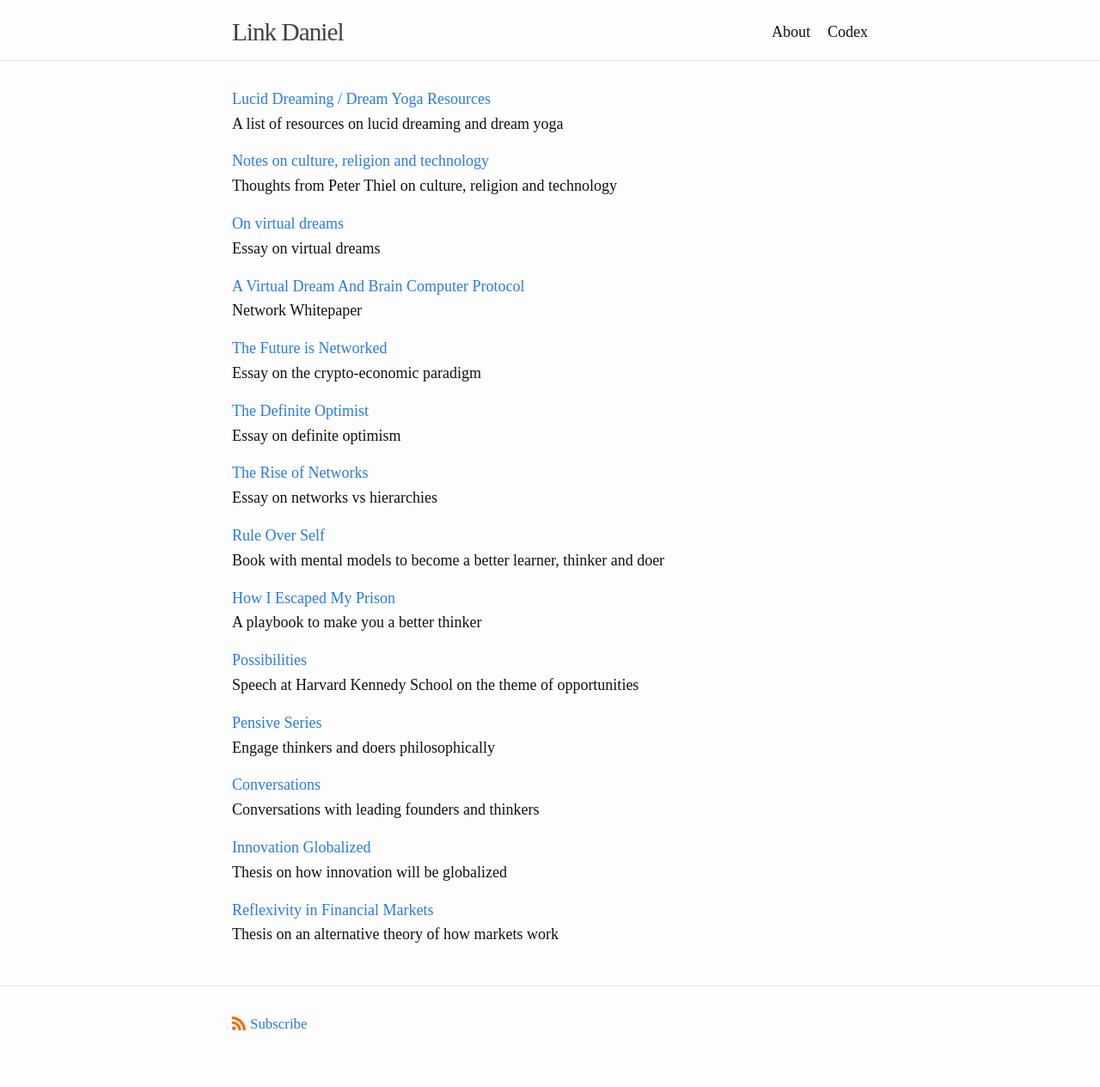
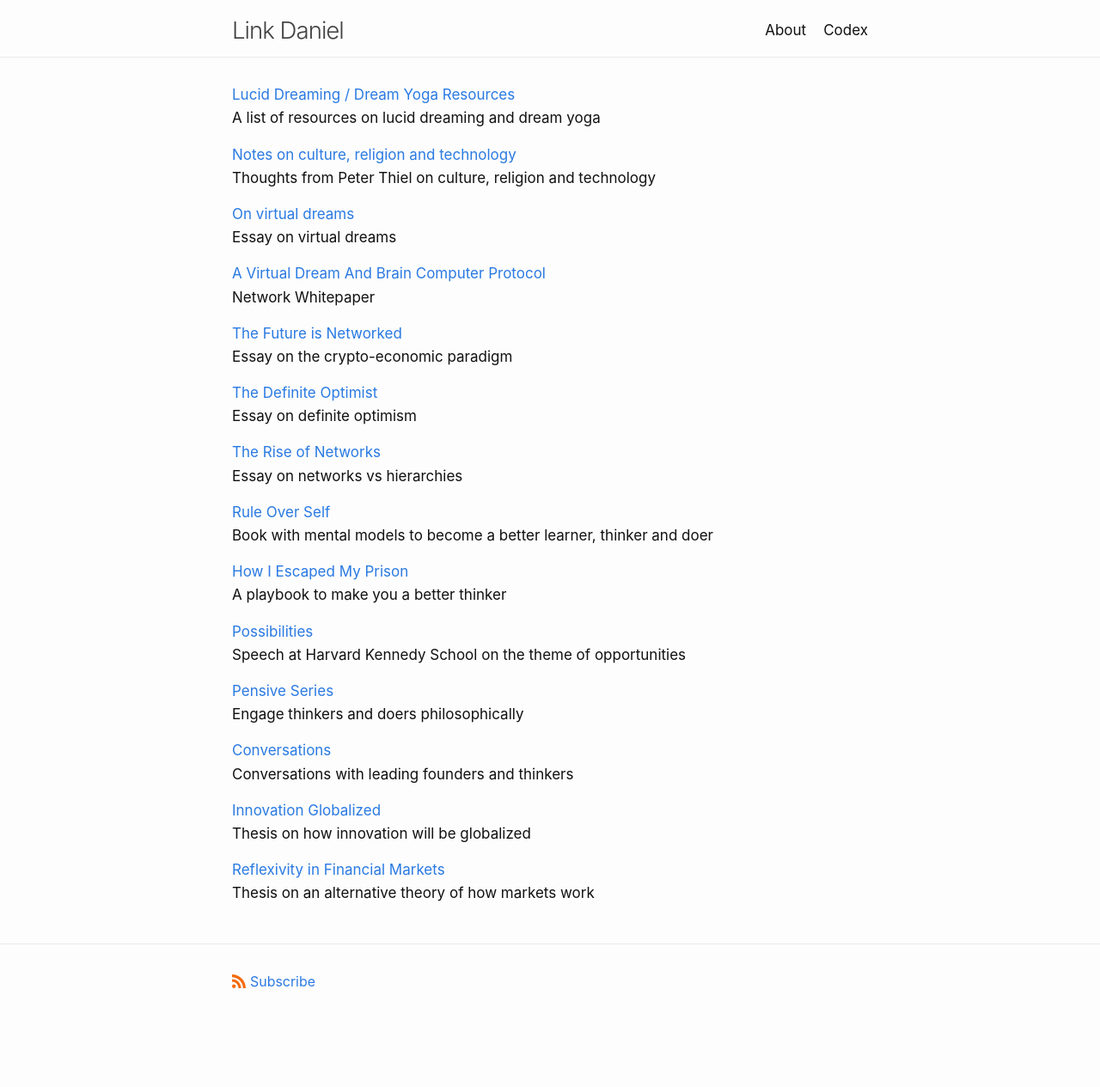
Before and after one commit to link-daniel/link.github.io, a Jekyll site: the page built from index.md, in a window 1280 px wide. Shown: the whole page at 86% size. Built offline with Jekyll 4.4.1, drawn with Linux system fonts in a browser that asks for light colours; some web fonts are replaced; after the commit the page ends 1216 px from its top, so only the background shows below that.

Commit message:
Update initialize.scss

```diff
--- a/_sass/minima/initialize.scss
+++ b/_sass/minima/initialize.scss
@@ -1,11 +1,10 @@
 @charset "utf-8";
-@import url('https://fonts.google.com/specimen/Source+Serif+Pro');
 
 // Define defaults for each variable.
 
-$base-font-family: serif, -apple-system, system-ui, BlinkMacSystemFont, "Segoe UI", "Segoe UI Symbol", "Segoe UI Emoji", "Apple Color Emoji", Roboto, Helvetica, Arial, sans-serif !default;
+$base-font-family: -apple-system, system-ui, BlinkMacSystemFont, "Segoe UI", "Segoe UI Symbol", "Segoe UI Emoji", "Apple Color Emoji", Roboto, Helvetica, Arial, sans-serif !default;
 $code-font-family: "Menlo", "Inconsolata", "Consolas", "Roboto Mono", "Ubuntu Mono", "Liberation Mono", "Courier New", monospace;
-$base-font-size:   18px !default;
+$base-font-size:   17px !default;
 $base-font-weight: 400 !default;
 $small-font-size:  $base-font-size * 0.875 !default;
 $base-line-height: 1.6 !default;
```
